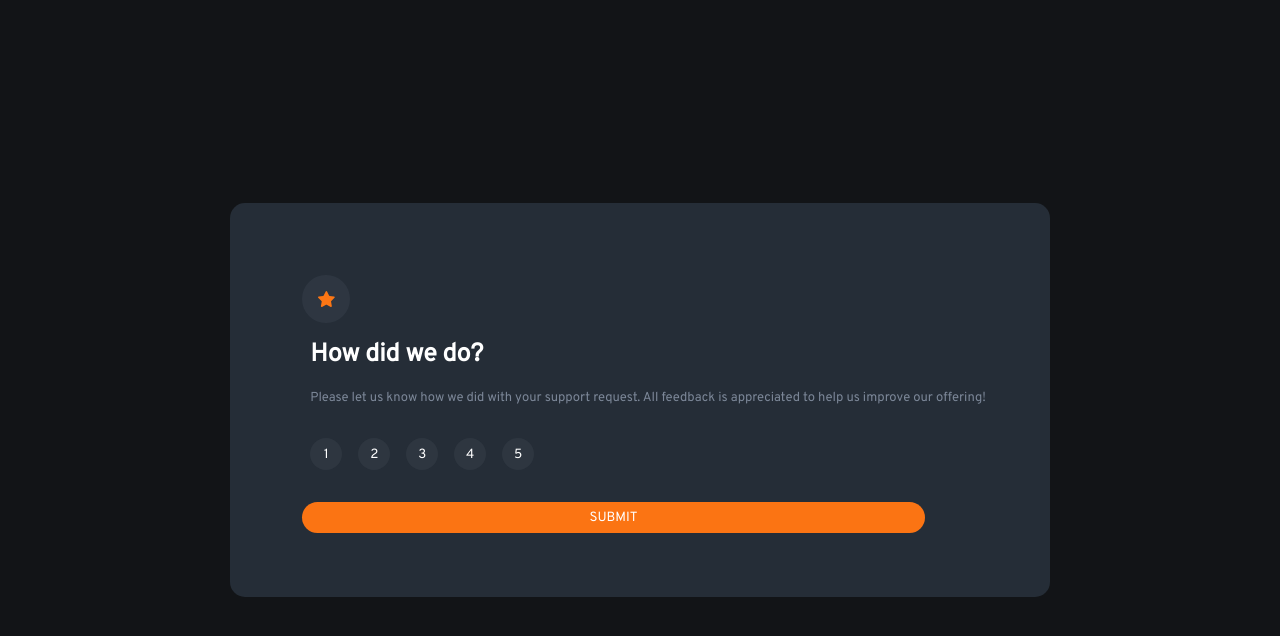
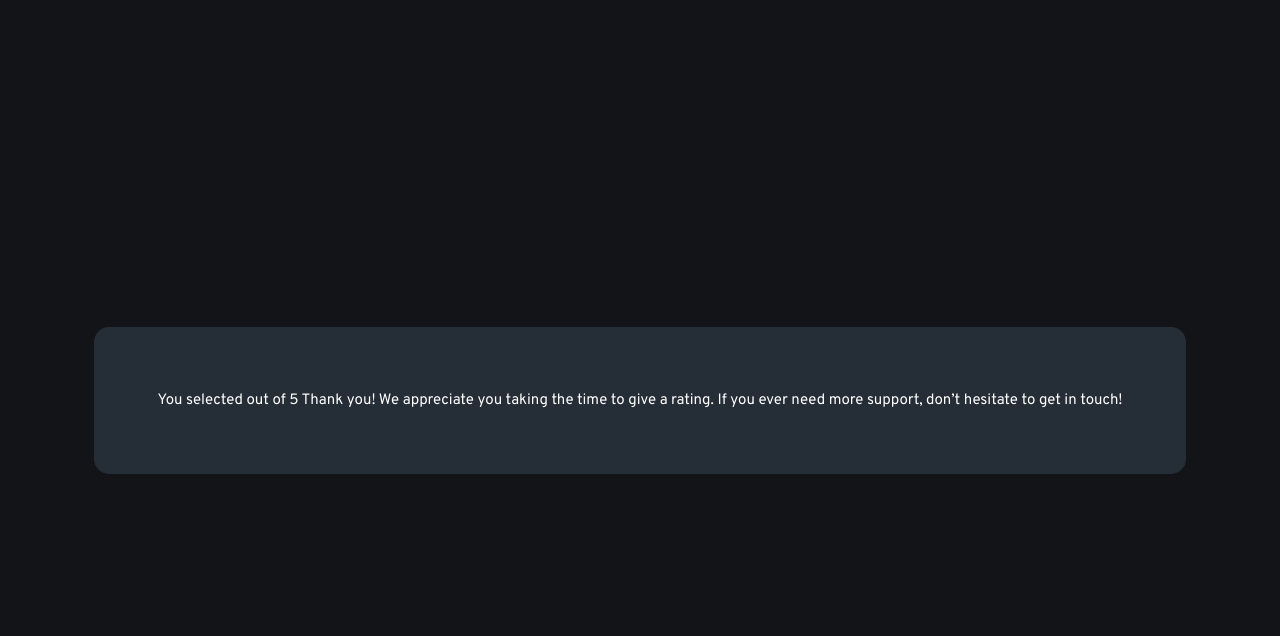
Before and after one commit to MariaMarusakova/3_InteractiveRatingComponent, a plain HTML site: page index.html in a window 1280 px wide. Both pictures are taken after a click on the button "SUBMIT". Drawn offline with Linux system fonts and the light colour scheme.

Commit message:
show Thank You page on click

```diff
--- a/app.js
+++ b/app.js
@@ -6,3 +6,14 @@
         })
 
 }
+
+
+function switchPage() {
+
+  var thankYouPage = document.getElementsByClassName('thank-you');
+  thankYouPage[0].classList.toggle('active');
+
+  var ratingBox = document.getElementsByClassName('rating-box');
+  ratingBox[0].classList.toggle('inactive');
+
+  }
--- a/index.html
+++ b/index.html
@@ -39,8 +39,9 @@
         <button class="rating-item">5</button>
       </div>
 
-      <button class="submit">Submit</button>
+      <button class="submit" onclick="switchPage()">Submit</button>
     </div>
+
     <!-- Rating state end -->
 
     <!-- Thank you state start -->
--- a/styles.css
+++ b/styles.css
@@ -129,7 +129,16 @@ p{
 
 }
 
-.thank-you {
+.thank-you:not(.active){
+  display: none;
+}
+
+.thank-you.active{
+  display: block;
+
+}
+
+.rating-box.inactive{
   display: none;
 }
 
```
